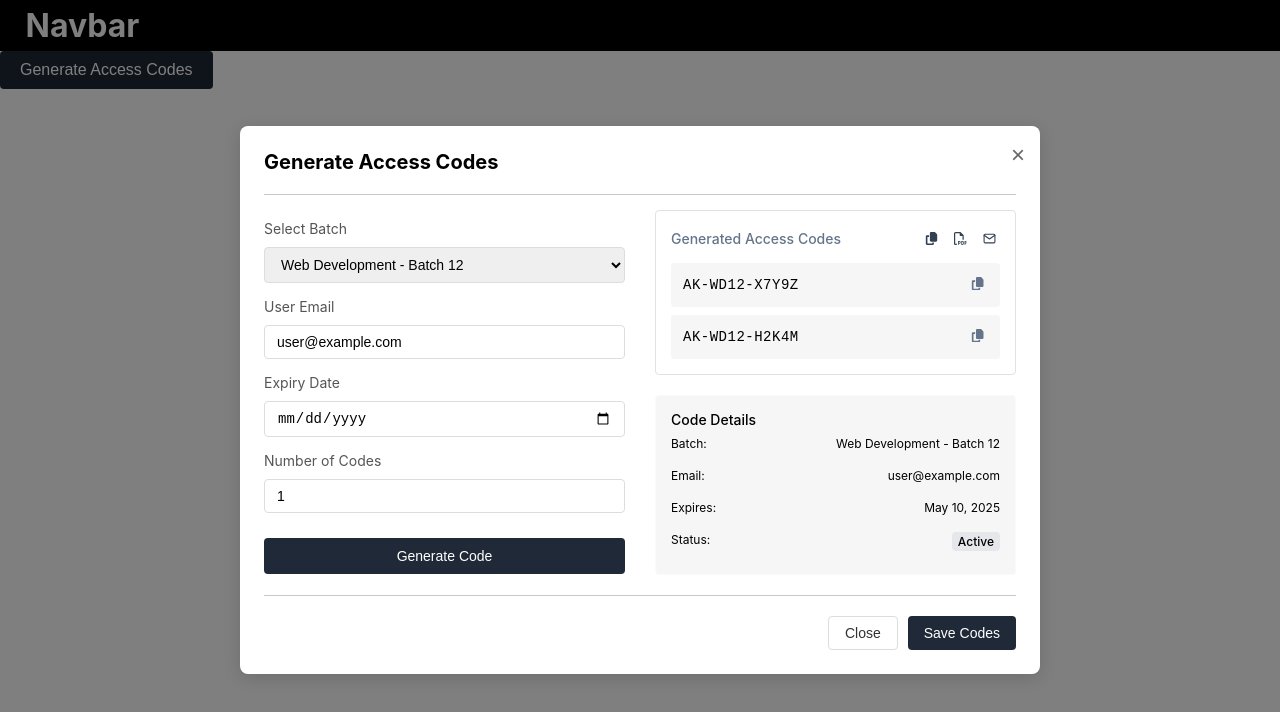
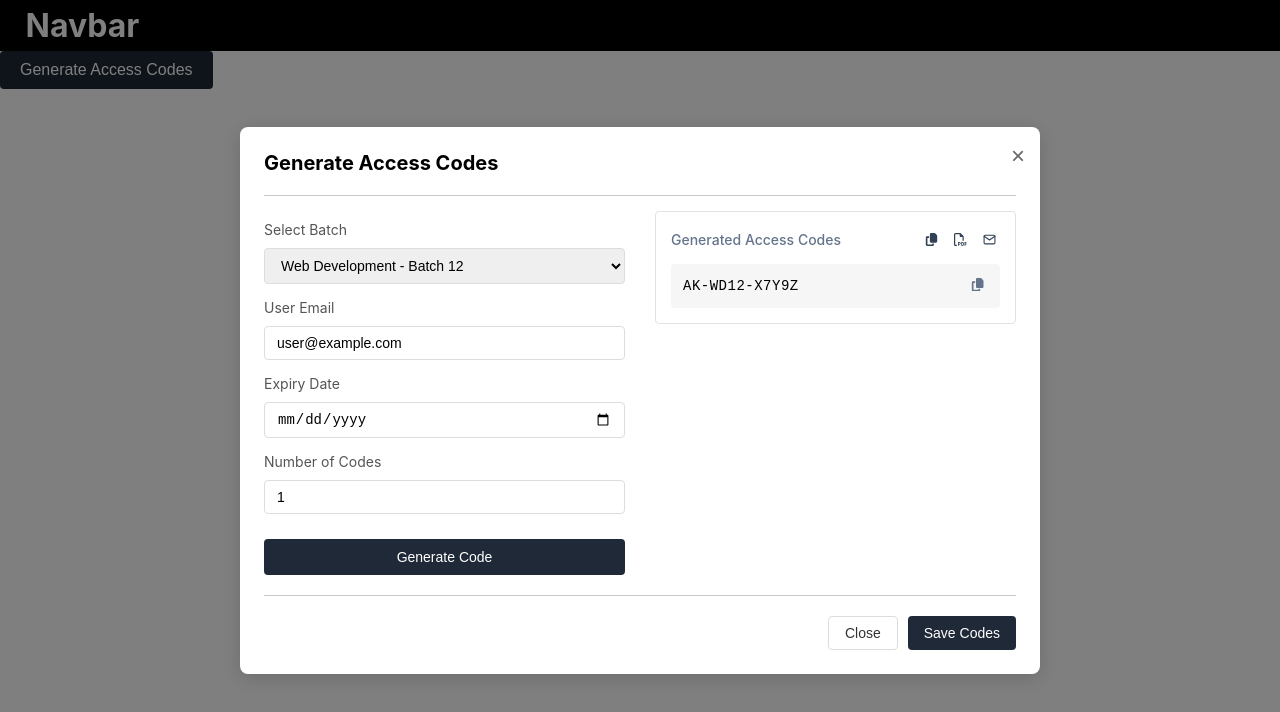
Before and after one commit to AriaRahman1122/aria-app, a Next.js app: page /generate-code in a window 1280 px wide. Both pictures are taken after a click on the button "Generate Access Codes". Shown: the top 712 px of the page. Built offline with nearby package versions, Linux system fonts and the light colour scheme.

Commit message:
update for status active and inactive

```diff
--- a/src/pages/generate-code/index.tsx
+++ b/src/pages/generate-code/index.tsx
@@ -7,7 +7,7 @@ import { FaCopy, FaRegFilePdf } from "react-icons/fa6";
 
 export default function GenerateCodePage() {
   const [isModalOpen, setIsModalOpen] = useState(false);
-  const [codes, setCodes] = useState(["AK-WD12-X7Y9Z", "AK-WD12-H2K4M"]);
+  const [codes, setCodes] = useState(["AK-WD12-X7Y9Z"]);
   const [formData, setFormData] = useState({
     batch: "Web Development - Batch 12",
     email: "user@example.com",
@@ -65,6 +65,31 @@ export default function GenerateCodePage() {
     // Email sending logic would go here
     alert("Email sending functionality would be implemented here");
   };
+
+  const [selectedCode, setSelectedCode] = useState<{
+    batch: string;
+    email: string;
+    expires: string;
+    status: string;
+  } | null>(null);
+
+  // Fungsi untuk handle ketika code di klik
+  const handleCodeClick = (code: string) => {
+    const today = new Date();
+
+    const [day, month, year] = formData.expiryDate.split('/').map(Number);
+    const expiry = new Date(year, month - 1, day); // month - 1 karena bulan dimulai dari 0
+
+    const status = expiry >= today ? "Active" : "Inactive";
+
+    setSelectedCode({
+      batch: formData.batch,
+      email: formData.email,
+      expires: formData.expiryDate,
+      status: status
+    });
+  };
+
 
   return (
     <div>
@@ -160,7 +185,7 @@ export default function GenerateCodePage() {
                       <button
                         onClick={copyAllCodes}
                         className={pageStyles.actionButton}
-                        title="Copy all codes"
+                        title="Copy All"
                       >
                         {allCopied ? <FiCheck /> : <FaCopy />}
                       </button>
@@ -183,10 +208,18 @@ export default function GenerateCodePage() {
 
                   <div className={pageStyles.codeList}>
                     {codes.map((code, i) => (
-                      <div key={i} className={pageStyles.codeItem}>
+                      <div
+                        key={i}
+                        className={pageStyles.codeItem}
+                        onClick={() => handleCodeClick(code)} // Tambahkan onClick handler
+                        style={{ cursor: 'pointer' }} // Ubah cursor saat hover
+                      >
                         <span className={pageStyles.codeText}>{code}</span>
                         <button
-                          onClick={() => copyCode(code, i)}
+                          onClick={(e) => {
+                            e.stopPropagation(); // Mencegah event bubbling
+                            copyCode(code, i);
+                          }}
                           className={pageStyles.copyButton}
                           title="Copy code"
                         >
@@ -197,23 +230,25 @@ export default function GenerateCodePage() {
                   </div>
                 </div>
 
+                {/* Code Details Section - hanya muncul jika ada selectedCode */}
+                {selectedCode && (
                   <div className={pageStyles.codeDetailsBox}>
                     <h3 className={pageStyles.sectionTitleCodeDetails}>
                       Code Details
                     </h3>
                     <div className={pageStyles.detailRow}>
                       <span>Batch:</span>
-                    <span>{formData.batch}</span>
+                      <span>{selectedCode.batch}</span>
                     </div>
                     <div className={pageStyles.detailRow}>
                       <span>Email:</span>
-                    <span>{formData.email}</span>
+                      <span>{selectedCode.email}</span>
                     </div>
                     <div className={pageStyles.detailRow}>
                       <span>Expires:</span>
                       <span>
                         {new Date(
-                        formData.expiryDate.split("/").reverse().join("-")
+                          selectedCode.expires.split("/").reverse().join("-")
                         ).toLocaleDateString("en-US", {
                           month: "short",
                           day: "numeric",
@@ -223,9 +258,18 @@ export default function GenerateCodePage() {
                     </div>
                     <div className={pageStyles.detailRow}>
                     <span>Status:</span>
-                    <span className={pageStyles.activeStatus}>Active</span>
+                    <span
+                      className={
+                        selectedCode.status === "Inactive"
+                          ? pageStyles.inactiveStatus
+                          : pageStyles.activeStatus
+                      }
+                    >
+                      {selectedCode.status}
+                    </span>
                   </div>
                   </div>
+                )}
               </div>
             </div>
 
--- a/src/styles/generateAccessCodePage.module.css
+++ b/src/styles/generateAccessCodePage.module.css
@@ -158,6 +158,14 @@
     border-radius: 4px;
   }
 
+  .inactiveStatus {
+    background: #E5E7EB;
+    color: #ff0000;
+    font-weight: 500;
+    padding: 2px 6px;
+    border-radius: 4px;
+  }
+
   /* Date Picker Styles */
   .dateInputContainer {
     position: relative;
```
Lines whose indentation alone changed are shown as unchanged.
